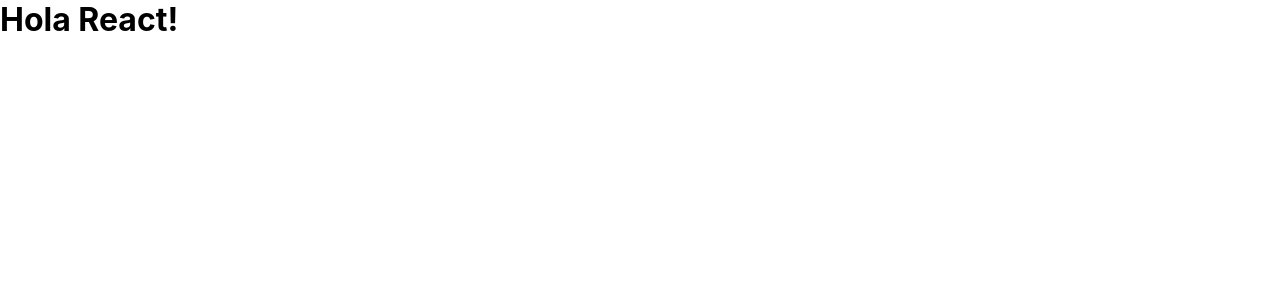
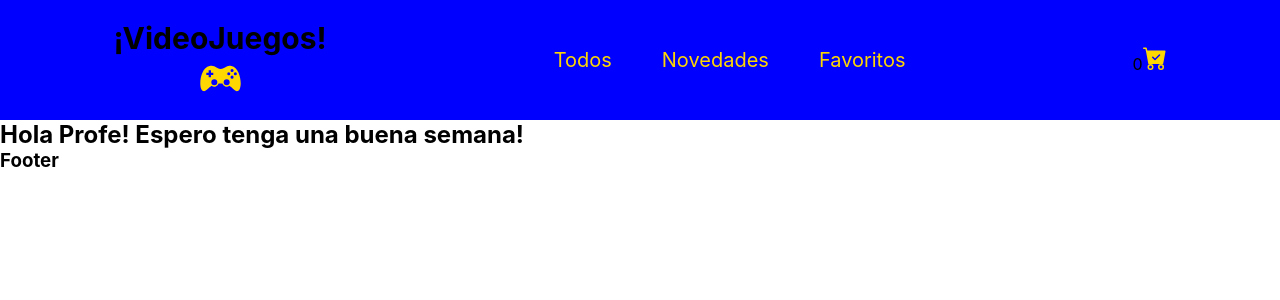
Before and after one commit to lukas2525/LucasJuarez-PreEntrega-2-React, a React (Create React App) app: page / in a window 1280 px wide. Shown: the top 300 px of the page. Built offline with nearby package versions, Linux system fonts and the light colour scheme; the HTML template or start-up script is replaced by a standard one.

Commit message:
subida de cambios para la primer preentrega

```diff
--- a/package.json
+++ b/package.json
@@ -8,6 +8,7 @@
     "@testing-library/user-event": "^13.5.0",
     "react": "^18.2.0",
     "react-dom": "^18.2.0",
+    "react-icons": "^4.7.1",
     "react-scripts": "5.0.1",
     "web-vitals": "^2.1.4"
   },
--- a/src/App.js
+++ b/src/App.js
@@ -1,8 +1,14 @@
+
+import Footer from "./Components/Footer/Footer";
+import ItemListContainer from "./Components/ItemListContainer/ItemListContainer";
+import Navbar from "./Components/Navbar/Navbar";
 
 function App() {
   return (
     <div>
-      <h1> Hola React!</h1>
+      <Navbar />
+      <ItemListContainer greeting= {"Hola Profe! Espero tenga una buena semana!"}/>
+      <Footer />
     </div>
   );
 }
--- /dev/null
+++ b/src/Components/CartWidget/CartWidget.jsx
@@ -0,0 +1,14 @@
+
+import {BsCartCheckFill} from "react-icons/bs";
+
+
+const CartWidget = () => {
+  return (
+    <div>
+      <span>0</span>
+       <BsCartCheckFill title="Carrito de Compras" fontSize= "1.5em" color="gold" />
+    </div>
+  )
+}
+
+export default CartWidget
--- /dev/null
+++ b/src/Components/Footer/Footer.jsx
@@ -0,0 +1,9 @@
+
+
+const Footer = () => {
+  return (
+    <h3>Footer</h3>
+  )
+}
+
+export default Footer
--- /dev/null
+++ b/src/Components/ItemListContainer/ItemListContainer.jsx
@@ -0,0 +1,10 @@
+
+const ItemListContainer = ({greeting}) => {
+  return (
+    <div>
+      <h2>{greeting}</h2>
+    </div>
+  )
+}
+
+export default ItemListContainer
--- /dev/null
+++ b/src/Components/Navbar/Navbar.jsx
@@ -0,0 +1,23 @@
+
+import styles from "./Navbar.module.css"
+import {GiConsoleController} from "react-icons/gi";
+import CartWidget from "../CartWidget/CartWidget";
+
+const Navbar = () => {
+  return (
+    <div className= {styles.estilosGral}>
+      <div className={styles.tituloPrincipal}>
+       <h1>¡VideoJuegos!</h1>
+       <GiConsoleController fontSize= "3em" color= "gold" />
+      </div>
+      <ul className= {styles.estilosUl}>
+        <li>Todos</li>
+        <li>Novedades</li>
+        <li>Favoritos</li>
+      </ul>
+      <CartWidget/>
+    </div>
+  );
+};
+
+export default Navbar;
--- /dev/null
+++ b/src/Components/Navbar/Navbar.module.css
@@ -0,0 +1,26 @@
+
+.estilosGral {
+    width: 100%;
+    height: 15vh;
+    background-color: blue;
+    display: flex;
+    align-items: center;
+    justify-content: space-around;
+}
+
+.estilosUl {
+    display: flex;
+    align-items: center;
+    gap: 50px;
+    list-style: none;
+    font-size: 20px;
+    color: gold;
+    cursor: pointer;
+}
+
+.tituloPrincipal {
+    display: flex;
+    flex-direction: column;
+    align-items: center;
+    font-size: 15px;
+}
```
Also changed, not shown: 1 other file (tests, documents, lock files or other folders).
